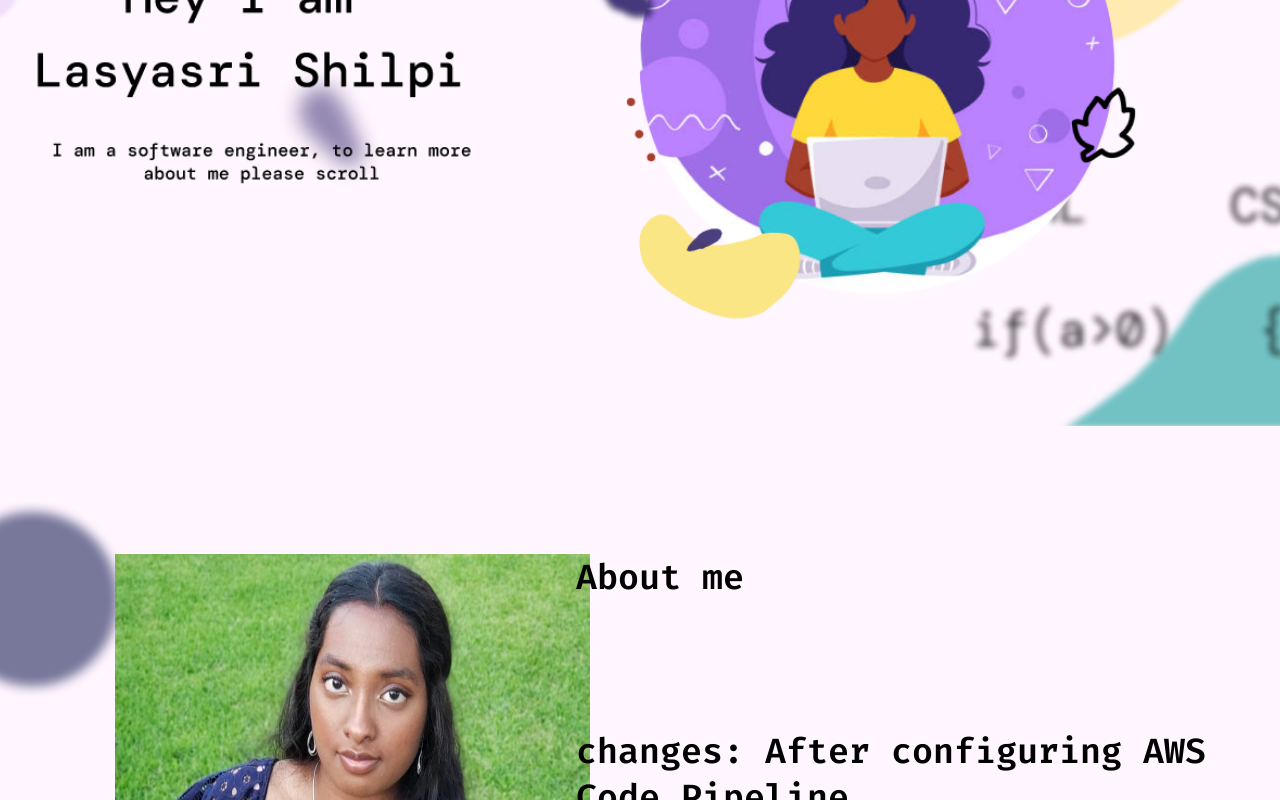
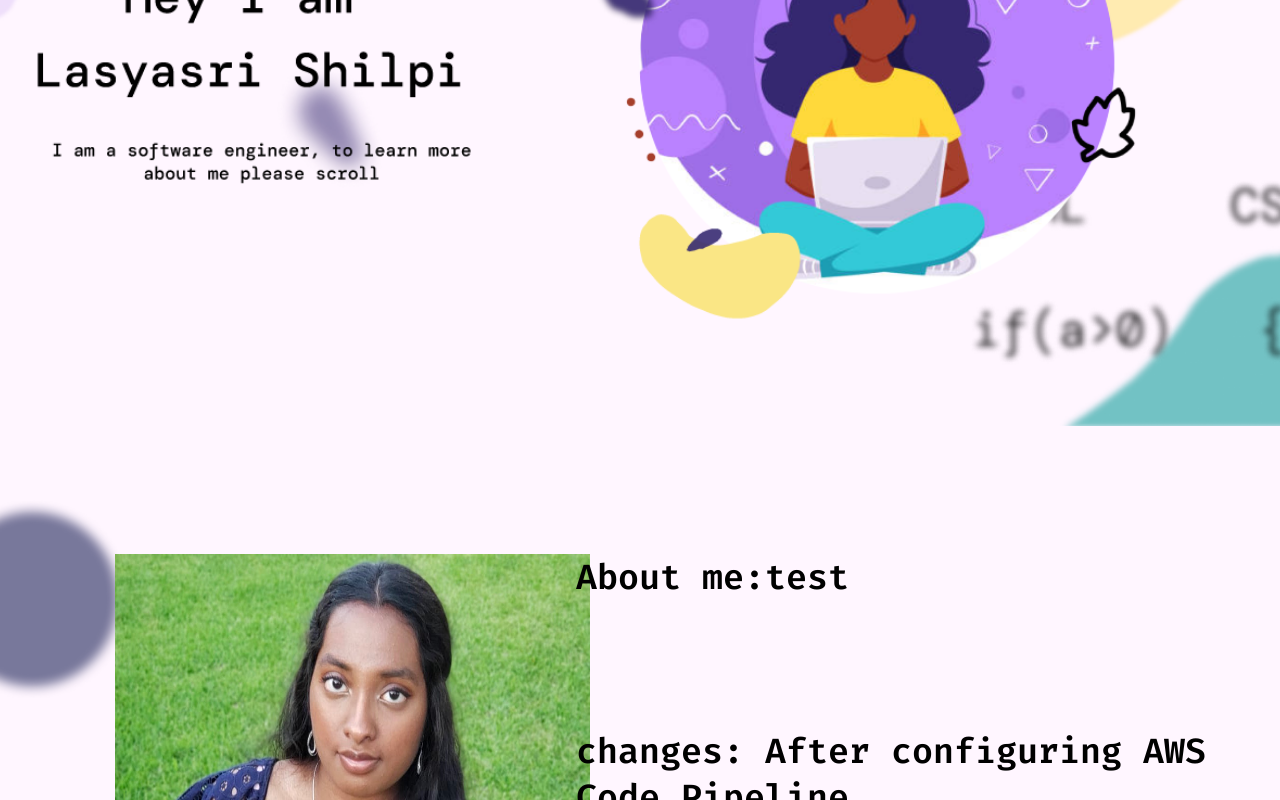
Before and after one commit to lasya-shilpi/cs412lshilpi, a plain HTML site: page Project_local/index.html in a window 1280 px wide. Shown: the part 374-1174 px from the top of the page. Drawn offline with Linux system fonts and the light colour scheme.

Commit message:
test added

```diff
--- a/Project_local/index.html
+++ b/Project_local/index.html
@@ -27,7 +27,7 @@
 
 <div class="about_me">
     <img src="images/9968773f-da04-4c9a-84ac-0331f44c1f76.jpg" alt="" style="max-width: 100%; max-width: 100%;">
-    <h1 style="max-width: 100%; max-height: 100%;">About me</h1>
+    <h1 style="max-width: 100%; max-height: 100%;">About me:test</h1>
     <h1 style="max-width: 100%; max-height: 100%;"> changes: After configuring AWS Code Pipeline</h1>
     <p style="max-width: 100%; max-height: 100%;">Changes: Howdy, my name is Lasyasri Shilpi. I am a Computer Science major at Texas A&M University, class of 2024. I am also minoring in cybersecurity, math, and psychology. In high school, I decided to take my first computer science class, my teacher had a niche approach to teaching computer science, and I grew to love it. I would describe myself as a computer science student who is passionate about new programming languages and technologies. I am always looking for new challenges and ways to improve my skills. I enjoy working on projects that are both challenging and rewarding.</p>
     <a class= "linkedin" href="https://www.linkedin.com/in/lasyasri-shilpi/">Linkedin </a>
```
